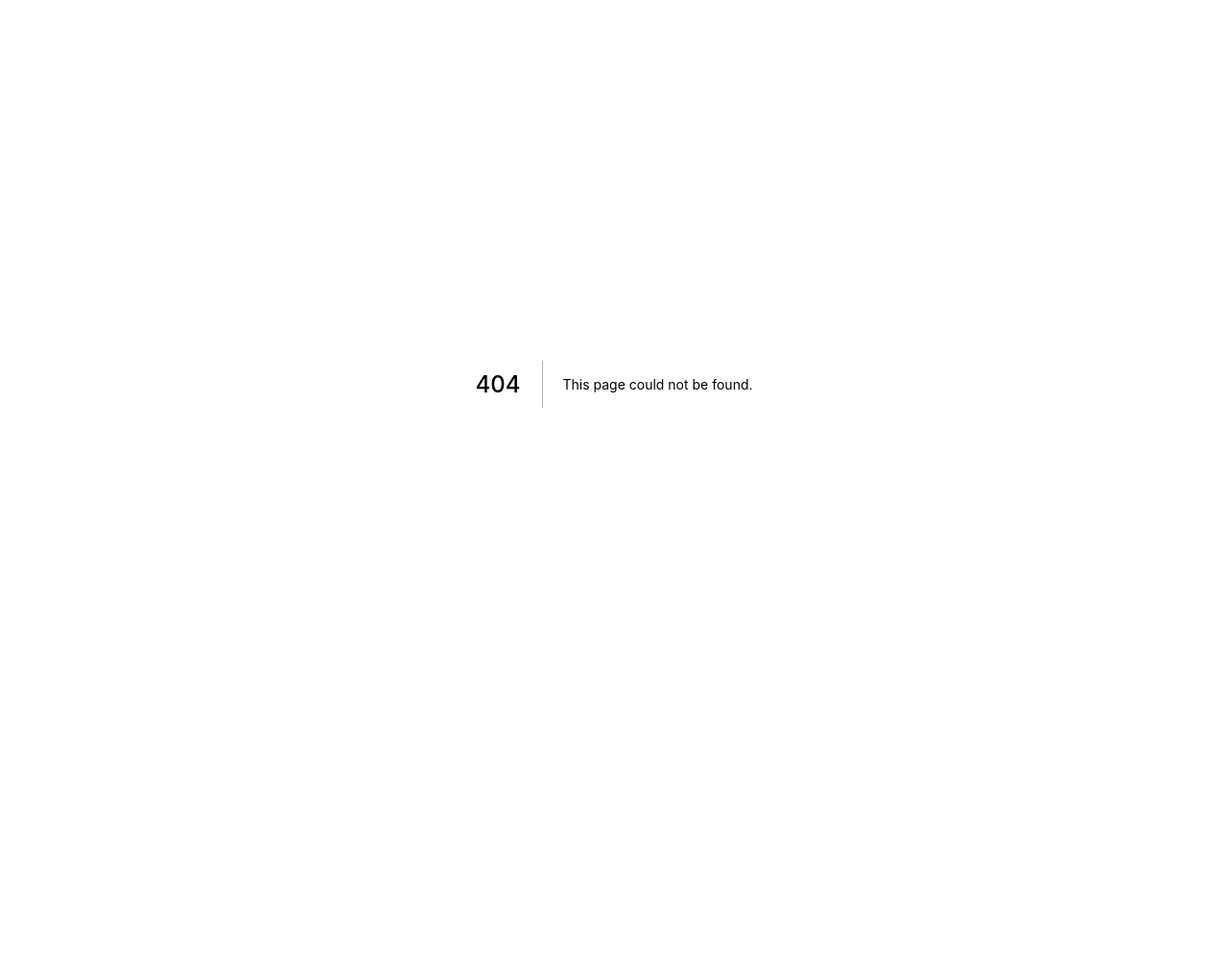
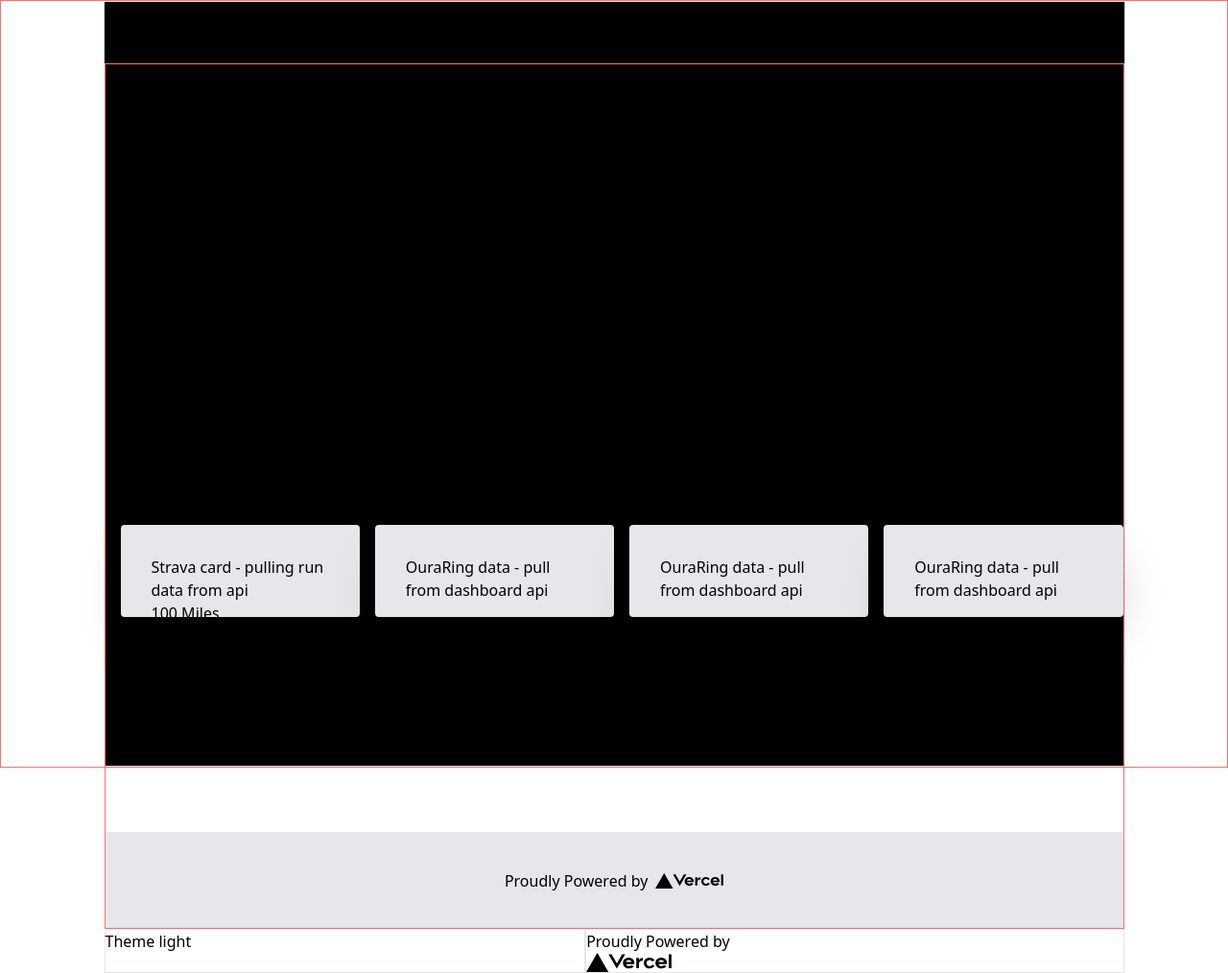
Before and after one commit to ayoungh/ayoungh-brand, a Next.js app: page /index-copy in a window 1280 px wide. Before the commit this address had no page. Shown: the whole page at 96% size. Before the commit the page ends 800 px from the top, so only its background shows below. Built offline with nearby package versions, Linux system fonts and the light colour scheme.

Commit message:
fresh layout and theme context

```diff
--- a/components/Container/index.js
+++ /dev/null
@@ -1,7 +0,0 @@
-const Container = ({children}) => {
-
-    return <div className="grid grid-cols-12 grid-rows-6 min-h-screen">{children}</div>;
-
-};
-
-export default Container;
--- /dev/null
+++ b/components/Container/index.tsx
@@ -0,0 +1,18 @@
+import React from "react";
+
+interface Props {
+  children?: React.ReactNode;
+  className?: string;
+}
+
+const Container = ({children, className}: Props) => {
+
+    return (
+      <div className={`grid grid-rows-1 grid-cols-12 border border-red-400 ${className}`}>
+        {children}
+      </div>
+    );
+
+};
+
+export default Container;
--- /dev/null
+++ b/components/Footer/index.tsx
@@ -0,0 +1,31 @@
+import React from 'react'
+import { useThemeContext } from '../../context/ThemeContext';
+
+interface Props {
+    children?: React.ReactNode;
+}
+
+
+const Footer = ({children}: Props) => {
+    const { themeState, setThemeState } = useThemeContext();
+    return (
+      <footer className="flex">
+        <div className="border flex-grow">
+            <button onClick={()=>{setThemeState(!themeState)}}>Theme {themeState ? "light" : "dark"}</button>
+        </div>
+        <div className="border flex-grow">
+          <a
+            href="https://vercel.com?utm_source=fan"
+            target="_blank"
+            rel="noopener noreferrer"
+          >
+            Proudly Powered by{' '}
+            {/* eslint-disable-next-line @next/next/no-img-element */}
+            <img src="/vercel.svg" alt="Vercel Logo" className=" h-5" />
+          </a>
+        </div>
+      </footer>
+    );
+}
+
+export default Footer;
--- a/components/Grid/index.tsx
+++ b/components/Grid/index.tsx
@@ -1,6 +1,12 @@
-const Grid = ({ children }) => {
+
+interface GridProps {
+  children: React.ReactNode;
+  className?: string;
+}
+
+const Grid = ({ children, className }:GridProps) => {
   return (
-    <div className="h-screen overflow-hidden grid grid-rows-6 grid-cols-1 gap-x-3 gap-y-3 sm:grid-cols-1 md:grid-cols-2 lg:grid-cols-3 xl:grid-cols-4 gap-2 border">
+    <div className={`h-screen overflow-hidden grid grid-rows-6 grid-cols-1 gap-x-3 gap-y-3 sm:grid-cols-1 md:grid-cols-2 lg:grid-cols-3 xl:grid-cols-4 gap-2 border ${className}`}>
       {children}
     </div>
   );
@@ -8,7 +14,19 @@ const Grid = ({ children }) => {
 
 export default Grid;
 
-Grid.column = ({ children, className = '', full = false, canvas = false }) => {
+interface GridColumnProps {
+  children: React.ReactNode;
+  className?: string;
+  full?: boolean;
+  canvas?: boolean;
+}
+
+Grid.column = ({
+  children,
+  className = '',
+  full = false,
+  canvas = false,
+}: GridColumnProps) => {
   if (full)
     return (
       <div className={`col-span-full border ${className}`}>{children}</div>
--- a/components/Header/index.tsx
+++ b/components/Header/index.tsx
@@ -1,6 +1,8 @@
 import React from 'react';
 import styled from 'styled-components';
 import { MenuIcon } from '@heroicons/react/outline';
+import Navigation from '../Navigation';
+import Link from 'next/link';
 
 interface Props {
     setSidebarOpen: (sidebarOpen: boolean) => void;
@@ -8,20 +10,30 @@ interface Props {
 
 export default function Header({ setSidebarOpen }:Props) {
   return (
-    <StyledHeader className="pl-1 pt-1 sm:pl-3 sm:pt-3 h-16 shadow">
-      <button
+    <header className="h-16 w-full shadow flex">
+
+      {/* <button
         className="md:hidden -ml-0.5 -mt-0.5 h-12 w-12 inline-flex items-center justify-center rounded-md text-gray-500 hover:text-gray-900 focus:outline-none focus:ring-2 focus:ring-inset focus:ring-indigo-500"
         onClick={() => setSidebarOpen(true)}
       >
         <span className="sr-only">Open sidebar</span>
         <MenuIcon className="h-6 w-6" aria-hidden="true" />
-      </button>
-      <div className="md:hidden inline-flex px-2">Anthony Young</div>
-    </StyledHeader>
+      </button> */}
+      {/* eslint-disable-next-line @next/next/link-passhref */}
+      <div className="">
+        <Link href="/">
+          <div className="inline-flex px-2">Anthony Young</div>
+        </Link>
+      </div>
+      <div className="">
+        <Navigation />
+      </div>
+
+    </header>
   );
 };
 
-const StyledHeader = styled.div`
-  background-color: rgba(255, 255, 255, 0.15);
-  backdrop-filter: blur(5px);
-`;
+// const StyledHeader = styled.div`
+//   background-color: rgba(255, 255, 255, 0.15);
+//   backdrop-filter: blur(5px);
+// `;
--- /dev/null
+++ b/components/Navigation/index.tsx
@@ -0,0 +1,12 @@
+import Link from 'next/link'
+import React from 'react'
+
+const Navigation = () => {
+    return (
+        <nav>
+            <Link href="/blog">Blog</Link>
+        </nav>
+    )
+}
+
+export default Navigation
--- /dev/null
+++ b/context/ThemeContext.tsx
@@ -0,0 +1,43 @@
+import React, { createContext, ReactNode, useCallback, useState, } from 'react';
+
+interface ThemeContextValue {
+  themeState: Boolean;
+  setThemeState: React.Dispatch<React.SetStateAction<boolean>>;
+}
+
+const ThemeContext = createContext<ThemeContextValue | undefined>(undefined);
+ThemeContext.displayName = 'ThemeContext';
+
+export const useThemeContext = (): ThemeContextValue => {
+  const context = React.useContext(ThemeContext);
+  if (context === undefined) {
+    throw new Error('useThemeContext must be used within a ThemeProvider');
+  }
+  return context;
+};
+
+interface ThemeProviderProps {
+  dark?: boolean;
+  children: ReactNode;
+}
+
+export const ThemeProvider = ({
+  children,
+}: ThemeProviderProps) => {
+    const [themeState, setThemeState] = useState(true);
+
+
+  const createThemeContextValue = useCallback(() => {
+    return {
+      themeState,
+      setThemeState,
+    };
+    // eslint-disable-next-line react-hooks/exhaustive-deps
+  }, [themeState]);
+
+  return (
+    <ThemeContext.Provider value={createThemeContextValue()}>
+      <div className={`${themeState ? "dark" : "light"}`}>{children}</div>
+    </ThemeContext.Provider>
+  );
+};
--- a/layouts/MainLayout/index.tsx
+++ b/layouts/MainLayout/index.tsx
@@ -3,6 +3,10 @@ import Sidebar from "../../components/Sidebar";
 import Header from "../../components/Header";
 import styled from "styled-components";
 import Head from "next/head";
+import Container from "../../components/Container";
+import Grid from "../../components/Grid";
+import Footer from "../../components/Footer";
+import { ThemeProvider } from "../../context/ThemeContext";
 
 interface Props {
   children?: React.ReactNode;
@@ -20,22 +24,22 @@ export default function MainLayout({ children }: Props) {
           rel="stylesheet"
         />
       </Head>
-      <StyledMain className="h-screen flex overflow-hidden bg-gray-400">
-        <Sidebar sidebarOpen={sidebarOpen} setSidebarOpen={setSidebarOpen} />
-
-        <div className="flex flex-col w-0 flex-1 overflow-hidden">
-          <Header setSidebarOpen={setSidebarOpen} />
-          <main className="flex-1 relative z-0 overflow-y-auto focus:outline-none">
-            {children}
-          </main>
-        </div>
-      </StyledMain>
+      <ThemeProvider>
+        <Container className="h-screen">
+          <div className="col-start-2 col-span-10 border bg-white dark:bg-black">
+            {/* <Sidebar sidebarOpen={sidebarOpen} setSidebarOpen={setSidebarOpen} /> */}
+            <Header setSidebarOpen={setSidebarOpen} />
+            <main className="">{children}</main>
+            <Footer />
+          </div>
+        </Container>
+      </ThemeProvider>
     </>
   );
 }
 
-const StyledMain = styled.div`
-  background-image: url('https://source.unsplash.com/user/ayoungh');
-  background-repeat: no-repeat;
-  background-size: cover;
-`;
+// const StyledMain = styled.div`
+//   background-image: url('https://source.unsplash.com/user/ayoungh');
+//   background-repeat: no-repeat;
+//   background-size: cover;
+// `;
--- /dev/null
+++ b/pages/index-copy.tsx
@@ -0,0 +1,60 @@
+
+import Head from 'next/head'
+import styles from '../styles/Home.module.css'
+import Container from '../components/Container'
+import Card from "../components/Card";
+import React from 'react';
+import MainLayout from '../layouts/MainLayout';
+
+const Home = () => {
+  return (
+    <>
+      <Head>
+        <title>Anthony Young</title>
+        <link rel="icon" href="/favicon.ico" />
+      </Head>
+
+      <MainLayout>
+        <Container>
+
+          <div className="dashboard-image col-start-1 col-end-13 row-span-full container-image">
+            <div className="grid gap-4 grid-cols-[main] min-h-screen">
+              <Card classes="rounded shadow-2xl min-w-full h-24 bg-gray-200 px-8 py-8 col-span-2 col-start-2 row-start-3">
+                Strava card - pulling run data from api
+                <h2>100 Miles</h2>
+              </Card>
+
+
+              <Card classes="rounded shadow-2xl min-w-full h-24 bg-gray-200 px-8 py-8 col-span-2 row-start-3">
+                OuraRing data - pull from dashboard api
+              </Card>
+              <Card classes="rounded shadow-2xl min-w-full h-24 bg-gray-200 px-8 py-8 col-span-2 row-start-3">
+                OuraRing data - pull from dashboard api
+              </Card>
+              <Card classes="rounded shadow-2xl min-w-full h-24 bg-gray-200 px-8 py-8 col-span-2 row-start-3">
+                OuraRing data - pull from dashboard api
+              </Card>
+            </div>
+            <footer className={styles.footer + " bg-gray-200"}>
+              <a
+                href="https://vercel.com?utm_source=fan"
+                target="_blank"
+                rel="noopener noreferrer"
+              >
+                Proudly Powered by{" "}
+                {/* eslint-disable-next-line @next/next/no-img-element */}
+                <img
+                  src="/vercel.svg"
+                  alt="Vercel Logo"
+                  className={styles.logo}
+                />
+              </a>
+            </footer>
+          </div>
+        </Container>
+      </MainLayout>
+    </>
+  );
+}
+
+export default Home;
--- a/pages/index.tsx
+++ b/pages/index.tsx
@@ -15,43 +15,9 @@ const Home = () => {
       </Head>
 
       <MainLayout>
-        <Container>
-
-          <div className="dashboard-image col-start-1 col-end-13 row-span-full container-image">
-            <div className="grid gap-4 grid-cols-[main] min-h-screen">
-              <Card classes="rounded shadow-2xl min-w-full h-24 bg-gray-200 px-8 py-8 col-span-2 col-start-2 row-start-3">
-                Strava card - pulling run data from api
-                <h2>100 Miles</h2>
-              </Card>
 
 
-              <Card classes="rounded shadow-2xl min-w-full h-24 bg-gray-200 px-8 py-8 col-span-2 row-start-3">
-                OuraRing data - pull from dashboard api
-              </Card>
-              <Card classes="rounded shadow-2xl min-w-full h-24 bg-gray-200 px-8 py-8 col-span-2 row-start-3">
-                OuraRing data - pull from dashboard api
-              </Card>
-              <Card classes="rounded shadow-2xl min-w-full h-24 bg-gray-200 px-8 py-8 col-span-2 row-start-3">
-                OuraRing data - pull from dashboard api
-              </Card>
-            </div>
-            <footer className={styles.footer + " bg-gray-200"}>
-              <a
-                href="https://vercel.com?utm_source=fan"
-                target="_blank"
-                rel="noopener noreferrer"
-              >
-                Proudly Powered by{" "}
-                {/* eslint-disable-next-line @next/next/no-img-element */}
-                <img
-                  src="/vercel.svg"
-                  alt="Vercel Logo"
-                  className={styles.logo}
-                />
-              </a>
-            </footer>
-          </div>
-        </Container>
+    TEST
       </MainLayout>
     </>
   );
--- a/pages/minimal/index.tsx
+++ b/pages/minimal/index.tsx
@@ -3,6 +3,7 @@ import Head from 'next/head';
 import styled from 'styled-components';
 import Grid from '../../components/Grid';
 import NowPlaying from '../../components/Spotify';
+import Button from '../../components/Button';
 
 const Minimal = () => {
   return (
@@ -13,7 +14,7 @@ const Minimal = () => {
       </Head>
 
       <main className="flex-grow mx-4">
-        <Grid>
+        <Grid className="m-4">
           <Grid.column
             full
             className="flex flex-col align-middle justify-center min-h-[50px] "
@@ -24,7 +25,7 @@ const Minimal = () => {
             </div>
           </Grid.column>
           <Grid.column className=" min-h-[100px] rounded-md bg-gradient-to-bl from-red-100 to-red-600 shadow-red-400 drop-shadow-xl">
-            Test 2
+            <Button>Test</Button>
           </Grid.column>
           <Grid.column className=" min-h-[100px] rounded-md bg-gradient-to-bl from-green-200 to-green-600 shadow-green-400 drop-shadow-xl">
             <NowPlaying />
@@ -51,11 +52,13 @@ const Minimal = () => {
             </div>
           </Grid.column>
           <Grid.column className="flex flex-col align-middle justify-center min-h-[100px] rounded-md bg-gradient-to-bl from-orange-200 to-orange-400 shadow-orange-400 drop-shadow-xl">
-            <StyledLink href={`/about`}>
+            <Button className=" align-middle justify-center flex">
+            <Link href={`/about`} >
               <div className="text-5xl font-extrabold text-white text-center">
                 About
               </div>
-            </StyledLink>
+            </Link>
+            </Button>
           </Grid.column>
           <Grid.column canvas className="overflow-hidden rounded-md">
             <StyledCard>
```
